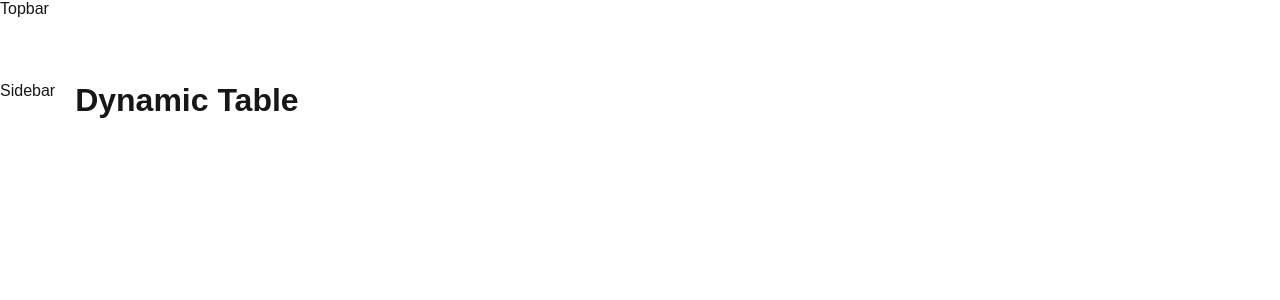
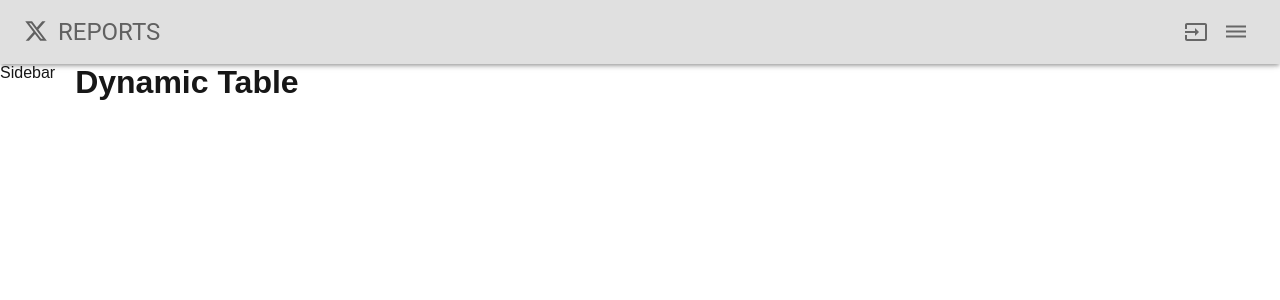
Before and after one commit to Sumant64/dynamic-table-report-mui, a Next.js app: page / in a window 1280 px wide. Shown: the top 300 px of the page. Built offline with nearby package versions, Linux system fonts and the light colour scheme.

Commit message:
topbar integration

```diff
--- a/app/components/layout/Topbar.jsx
+++ b/app/components/layout/Topbar.jsx
@@ -1,9 +1,34 @@
-import React from 'react'
+import { AppBar, Box, IconButton, Toolbar, Typography } from '@mui/material'
+import React from 'react';
+import InputIcon from '@mui/icons-material/Input';
+import DehazeIcon from '@mui/icons-material/Dehaze';
+import XIcon from '@mui/icons-material/X';
 
-const Topbar = () => {
-  return (
-    <div>Topbar</div>
-  )
+
+const Topbar = (props) => {
+    return (
+        <>
+            <AppBar elevation={3} sx={{ backgroundColor: "#e0e0e0" }}>
+                <Toolbar sx={{ display: 'flex', justifyContent: 'space-between' }}>
+                    {/* Options */}
+                    <Box display="flex" sx={{gap: '10px'}}>
+                        <XIcon sx={{color: '#616161', position: 'relative', top: '3px'}} />
+                        <Typography variant='h5' sx={{color: '#616161'}}>REPORTS</Typography>
+                    </Box>
+
+                    {/* Interactions */}
+                    <Box display='flex' sx={{ width: '100%', justifyContent: 'end' }}>
+                        <IconButton title="log out">
+                            <InputIcon />
+                        </IconButton>
+                        <IconButton title="log out">
+                            <DehazeIcon />
+                        </IconButton>
+                    </Box>
+                </Toolbar>
+            </AppBar>
+        </>
+    )
 }
 
 export default Topbar
--- a/package.json
+++ b/package.json
@@ -11,6 +11,7 @@
   "dependencies": {
     "@emotion/react": "^11.13.5",
     "@emotion/styled": "^11.13.5",
+    "@mui/icons-material": "^6.1.10",
     "@mui/material": "^6.1.10",
     "next": "15.0.4",
     "react": "^19.0.0",
```
Also changed, not shown: public/logo.jpg (added), 1 other file (tests, documents, lock files or other folders).
